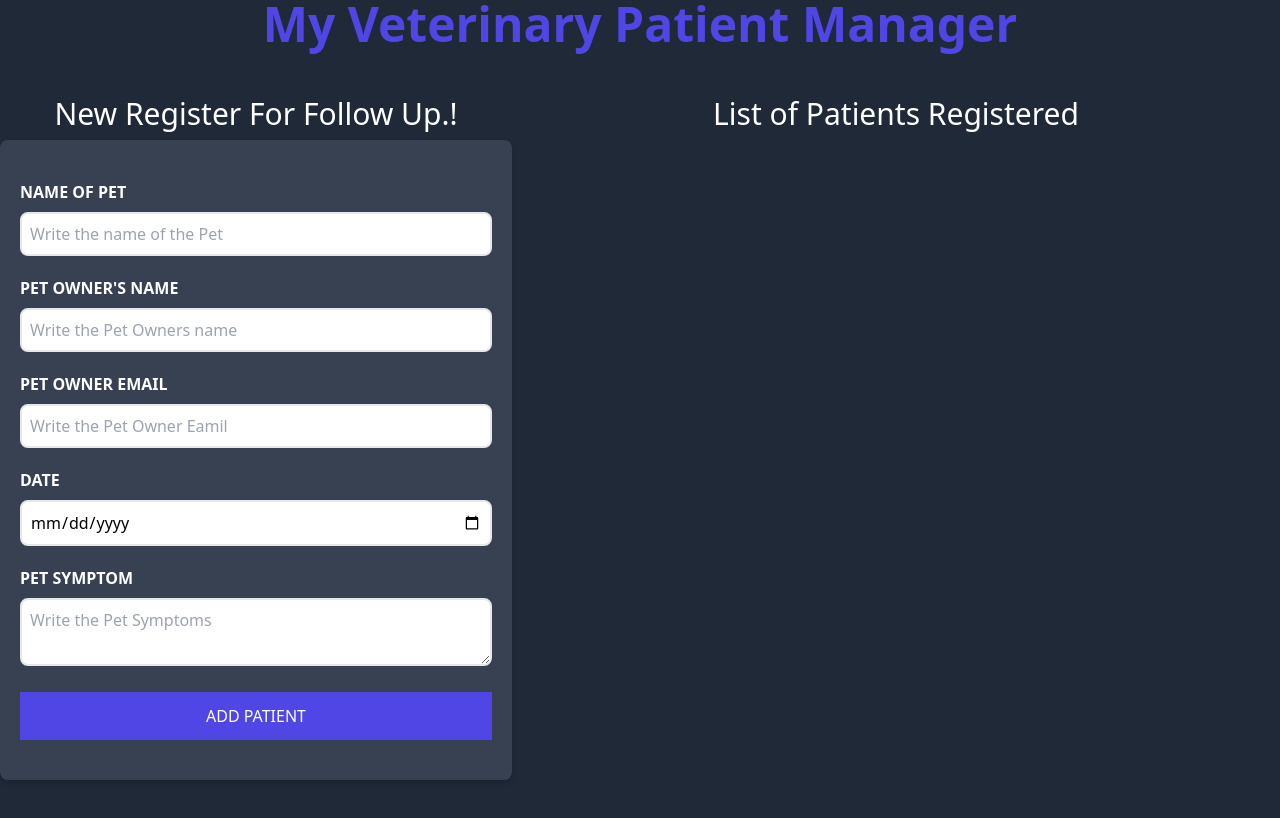
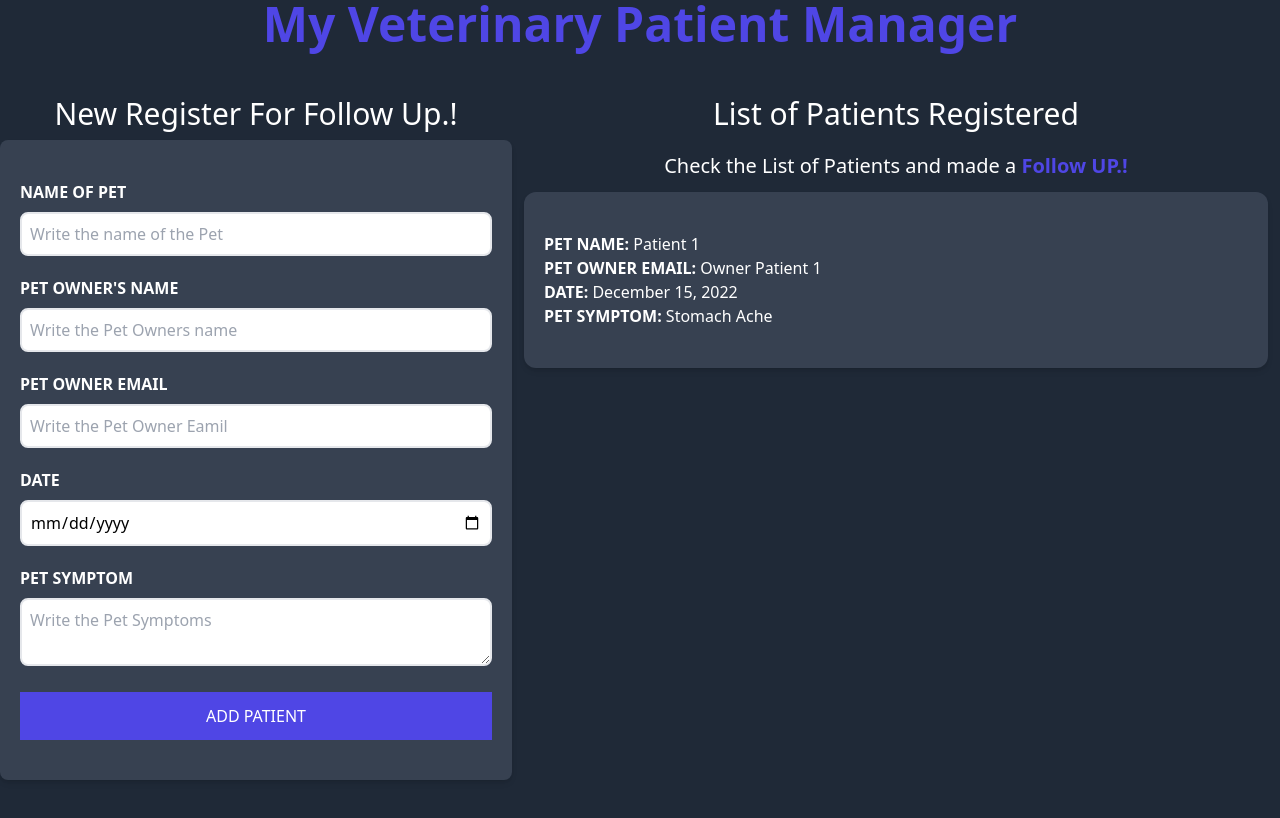
Before and after one commit to MROMERO2100/react-vet-patients, a React (Vite) app: page / in a window 1280 px wide. Shown: the top 818 px of the page. Built offline with nearby package versions, Linux system fonts and the light colour scheme.

Commit message:
Adding a new Component for the Data of Patients called Pacientes.jsx

```diff
--- a/src/components/ListadoPacientes.jsx
+++ b/src/components/ListadoPacientes.jsx
@@ -1,11 +1,17 @@
 import React from 'react'
+import Pacientes from './Pacientes'
 
 const ListadoPacientes = () => {
     return (
-        <div className='md:w-1/2 lg:w-3/5'>
+        <div className='md:w-1/2 lg:w-3/5 md:h-screen overflow-y-scroll'>
             <h2 className='text-white text-center text-bold text-3xl'>
                 List of Patients Registered
             </h2>
+            <p className='text-white text-center text-xl mt-5'>
+                Check the List of Patients and made a {''}
+                <span className='text-indigo-600 font-bold'>Follow UP.!</span>
+            </p>
+            <Pacientes />
         </div>
     )
 }
--- /dev/null
+++ b/src/components/Pacientes.jsx
@@ -0,0 +1,26 @@
+import React from 'react'
+
+const Pacientes = () => {
+    return (
+        <div className='m-3 bg-gray-700 shadow-md px-5 py-10 rounded-xl'>
+            <p className='font-bold text-white uppercase'>
+                Pet Name: {''}
+                <span className='font-normal normal-case'>Patient 1</span>
+            </p>
+            <p className='font-bold text-white uppercase'>
+                Pet Owner Email: {''}
+                <span className='font-normal normal-case'>Owner Patient 1</span>
+            </p>
+            <p className='font-bold text-white uppercase'>
+                Date: {''}
+                <span className='font-normal normal-case'>December 15, 2022</span>
+            </p>
+            <p className='font-bold text-white uppercase'>
+                Pet Symptom: {''}
+                <span className='font-normal normal-case'>Stomach Ache</span>
+            </p>
+        </div>
+    )
+}
+
+export default Pacientes
```
